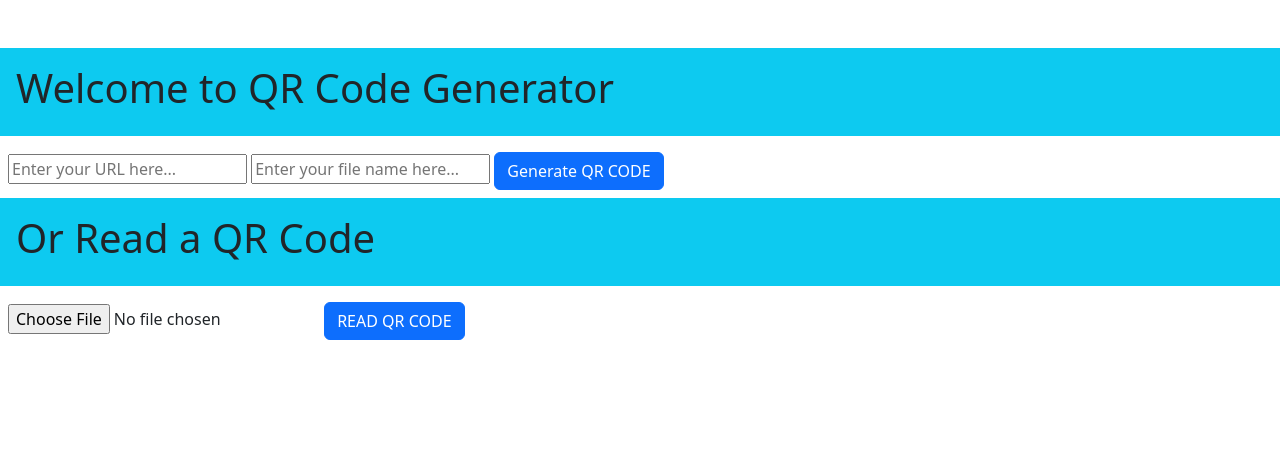
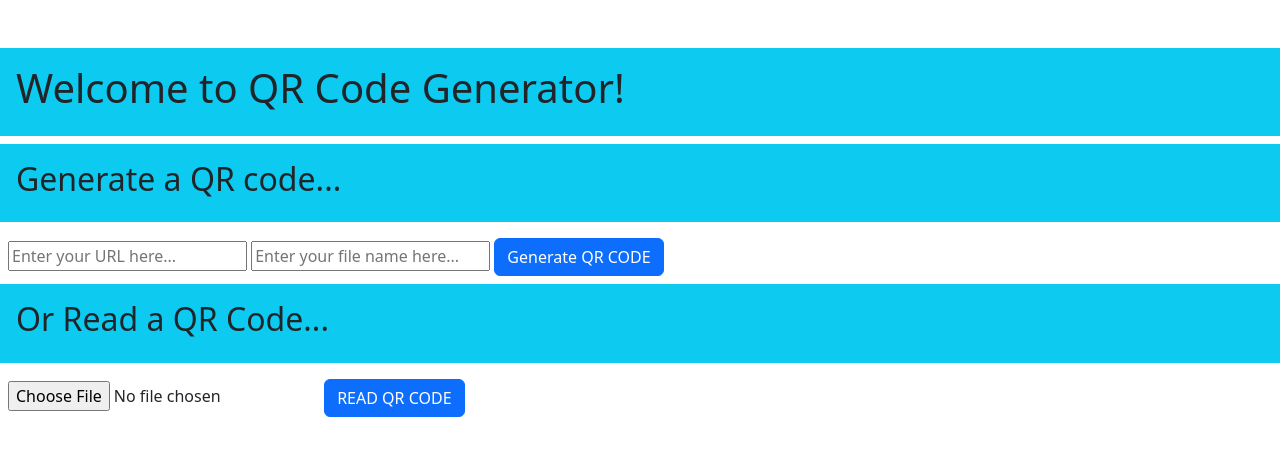
Before and after one commit to Ashita-Sharma/qr_code_generator, a Flask app: page / in a window 1280 px wide. Shown: the top 456 px of the page. Run offline with Flask 3, Linux system fonts and the light colour scheme.

Commit message:
adding bootstrap

```diff
--- a/templates/index.html
+++ b/templates/index.html
@@ -11,7 +11,9 @@
 <body>
 <div class="container mt-5"></div>
 <div class="p-3 mb-2 bg-info text-dark">
-    <h1>Welcome to QR Code Generator</h1></div>
+    <h1>Welcome to QR Code Generator!</h1></div>
+<div class="p-3 mb-2 bg-info text-dark">
+    <h2>Generate a QR code...</h2></div>
 <div class="d-inline-flex p-2"><form action="/qrcode" method="POST">
         <input type="text"
                name="url"
@@ -24,7 +26,7 @@
         <button type="submit" class="btn btn-primary">Generate QR CODE</button>
 </form></div>
 <div class="p-3 mb-2 bg-info text-dark">
-    <h1>Or Read a QR Code</h1></div>
+    <h2>Or Read a QR Code...</h2></div>
 <div class="d-inline-flex p-2">
 <form action="/reader" method="POST" enctype="multipart/form-data">
 <input type="file" name="code" accept="image/*" required>
--- a/templates/qrcode_generated.html
+++ b/templates/qrcode_generated.html
@@ -8,7 +8,7 @@
     <title>QR CODE generated!</title>
 </head>
 <body>
-<div class="p-3 mb-2 bg-info text-dark">
+<div class="p-3 mb-2 bg-success text-white">
     <h1>QR CODE generated!</h1></div>
 <img src="/static/gen_qrcodes/{{name}}.png" alt="QR Code">
 <a href="/static/gen_qrcodes/{{name}}.png" download="{{name}}.png">
--- a/templates/reader.html
+++ b/templates/reader.html
@@ -7,13 +7,10 @@
     <title>QR code read!</title>
 </head>
 <body>
-<div class="p-3 mb-2 bg-info text-dark">
+<div class="p-3 mb-2 bg-success text-white">
     <h1> QR code decoded!</h1></div>
 {% if result.success %}
-<div class="p-3 mb-2 bg-info text-dark"><h2>✅ QR Code Successfully Read!</h2></div>
         <p><strong>Decoded Content:</strong></p>
-        <div class="result-text">{{ result.data }}</div>
-
         {% set url = result.data %}
         {% if url.startswith('http://') or url.startswith('https://') %}
             <!-- URL already has protocol -->
```
